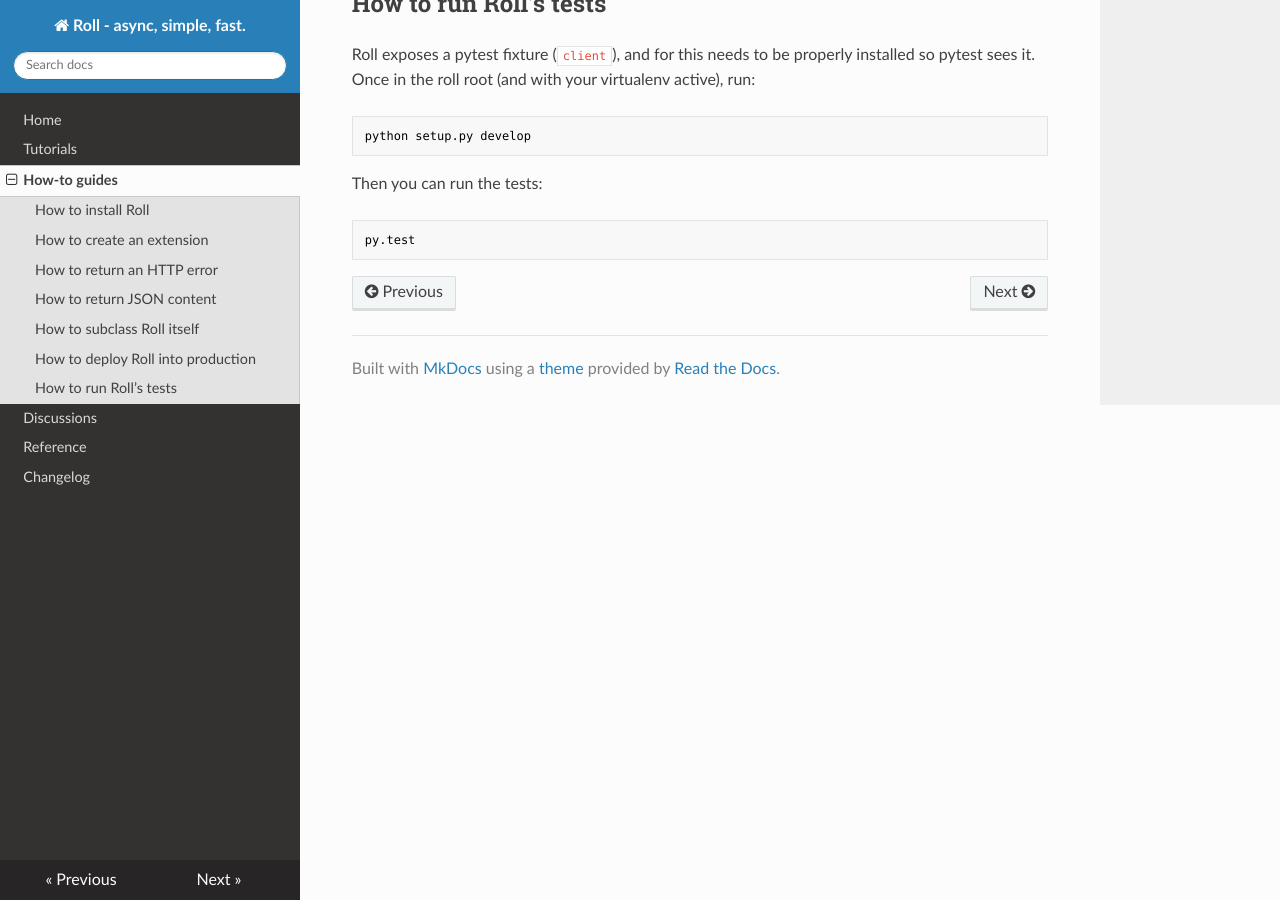
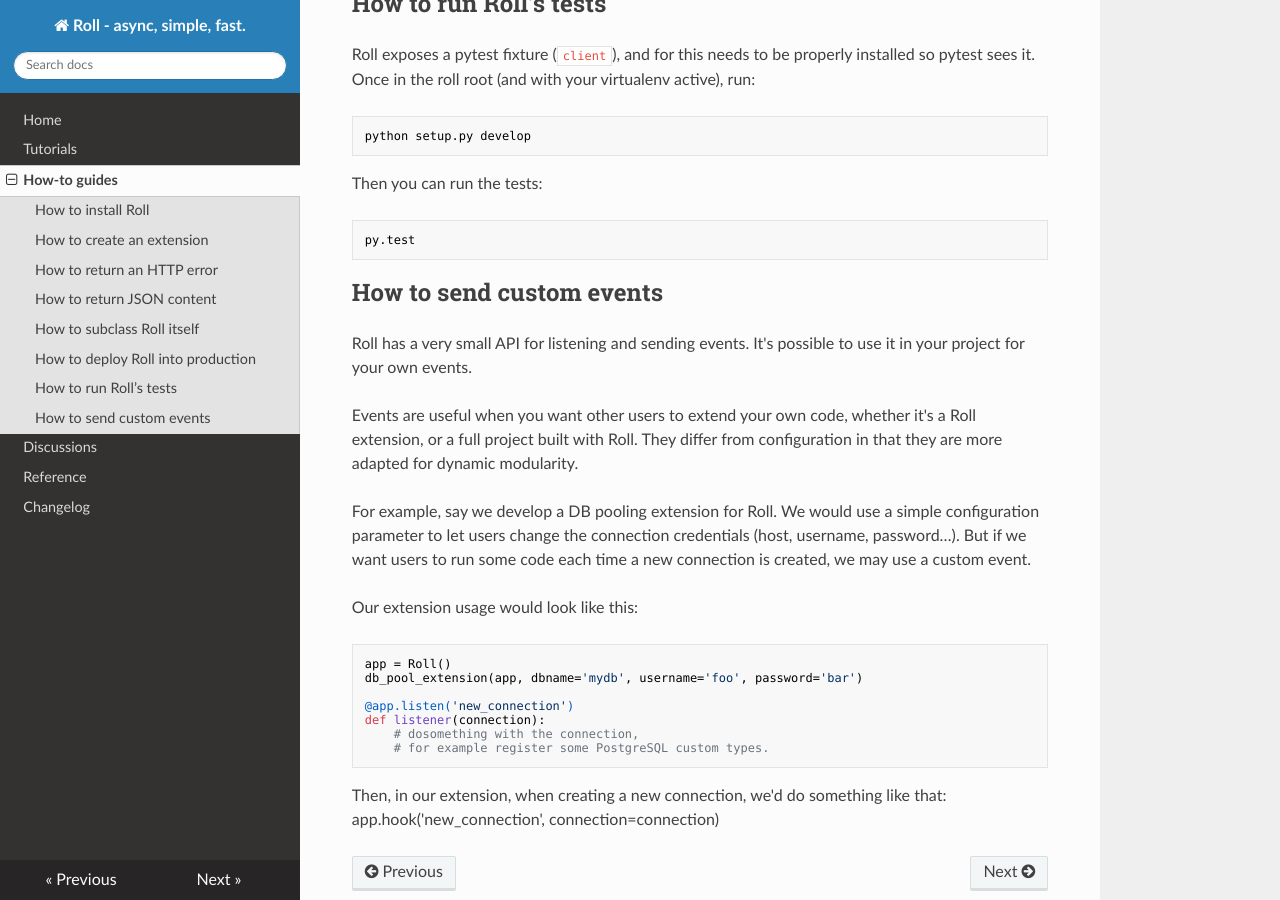
Before and after one commit to pyrates/roll, an MkDocs documentation site: the page built from docs/how-to-guides.md, in a window 1280 px wide and 900 px high, scrolled down 3526 px. Built offline with MkDocs 1.6.1, drawn with Linux system fonts in a browser that asks for light colours; nearby versions of some CDN libraries; old or Windows-style settings are respelled for this version of MkDocs.

Commit message:
Add how-to chapter on using custom event

```diff
--- a/docs/how-to-guides.md
+++ b/docs/how-to-guides.md
@@ -211,3 +211,33 @@
 Then you can run the tests:
 
     py.test
+
+
+## How to send custom events
+
+Roll has a very small API for listening and sending events. It's possible to use
+it in your project for your own events.
+
+Events are useful when you want other users to extend your own code, whether
+it's a Roll extension, or a full project built with Roll.
+They differ from configuration in that they are more adapted for dynamic
+modularity.
+
+For example, say we develop a DB pooling extension for Roll. We
+would use a simple configuration parameter to let users change the connection
+credentials (host, username, password…). But if we want users to run some
+code each time a new connection is created, we may use a custom event.
+
+Our extension usage would look like this:
+
+    app = Roll()
+    db_pool_extension(app, dbname='mydb', username='foo', password='bar')
+
+    @app.listen('new_connection')
+    def listener(connection):
+        # dosomething with the connection,
+        # for example register some PostgreSQL custom types.
+
+Then, in our extension, when creating a new connection, we'd do something like
+that:
+    app.hook('new_connection', connection=connection)
--- a/roll/__init__.py
+++ b/roll/__init__.py
@@ -293,7 +293,7 @@
         try:
             for func in self.hooks[name]:
                 result = await func(*args, **kwargs)
-                if result:
+                if result:  # Allows to shortcut the chain.
                     return result
         except KeyError:
             # Nobody registered to this event, let's roll anyway.
```
Also changed, not shown: docs/changelog.md (+4 -0 lines), docs/index.md (+2 -1 lines).
